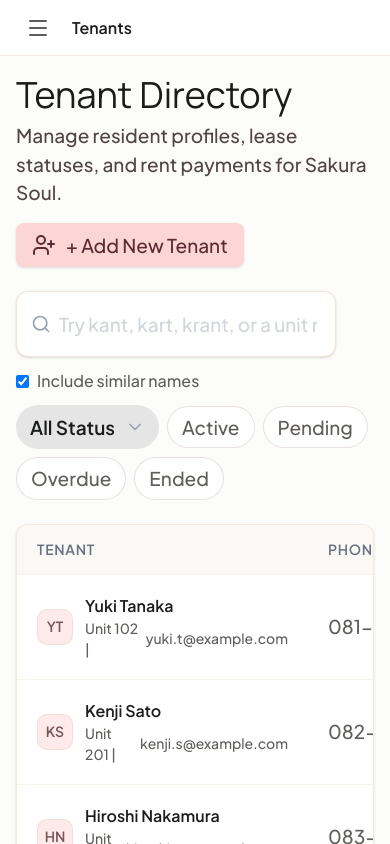
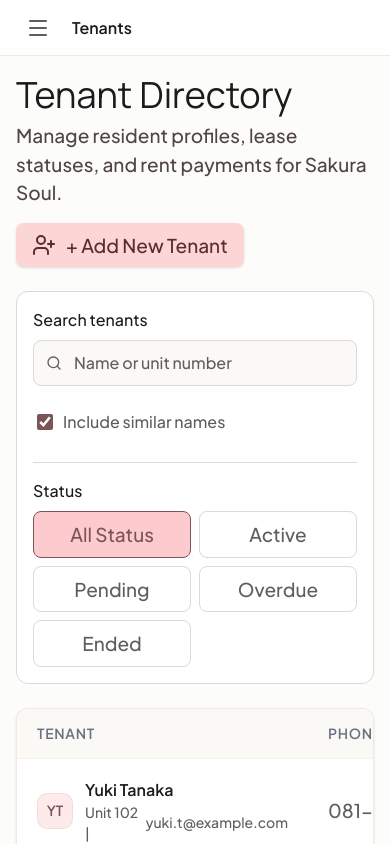
Before and after one commit to MUDST-2026-SakuraSoul-DevOps/MUDST-2026-SakuraSoul, a React (Vite) app in the folder frontend/: page /tenants in a window 390 px wide. Shown: the top 844 px of the page. Built offline with nearby package versions, Linux system fonts and the light colour scheme.

Commit message:
fix: organize tenant search and status filters into a responsive toolbar

```diff
--- a/frontend/src/pages/TenantsPage.tsx
+++ b/frontend/src/pages/TenantsPage.tsx
@@ -1,5 +1,5 @@
 import { useEffect, useMemo, useState } from 'react'
-import { UserPlus, Search, SquarePen, Trash2, ChevronDown, ChevronLeft, ChevronRight } from 'lucide-react'
+import { UserPlus, Search, SquarePen, Trash2, ChevronLeft, ChevronRight } from 'lucide-react'
 import { fetchLeases, fetchReceipts, fetchRooms, fetchTenants, searchTenants } from '../api/client'
 import type { Lease, Receipt, RoomSummary, Tenant, TenantMatch } from '../api/types'
 import { MATCH_RANK } from '../domain/tenantSearch'
@@ -227,41 +227,48 @@ export default function TenantsPage() {
         }
       />
 
-      <div className="flex flex-col gap-3 sm:flex-row sm:items-center sm:justify-between">
-        <label className="relative w-full max-w-xs sm:max-w-sm rounded-xl border border-honey-140/60 bg-white px-3.5 py-2.5 shadow-sm">
-          <Search className="ui-icon size-icon-inline absolute top-1/2 left-3.5 -translate-y-1/2 text-gray-400" aria-hidden="true" />
+      <section aria-label="Tenant search and filters" className="rounded-xl border border-card-border bg-white p-4 sm:p-5">
+        <div className="flex flex-col gap-3 lg:flex-row lg:items-end lg:gap-5">
+          <label className="flex min-w-0 flex-1 flex-col gap-2 text-sm font-medium text-ink">
+            Search tenants
+            <span className="relative flex items-center rounded-lg border border-card-border bg-page-bg focus-within:border-brand focus-within:ring-1 focus-within:ring-brand">
+              <Search className="pointer-events-none absolute left-3 size-4 text-ink-muted" aria-hidden="true" />
               <input
-            type="text"
+                type="search"
                 value={search}
                 onChange={(e) => handleSearchChange(e.target.value)}
-            placeholder="Try kant, kart, krant, or a unit number"
+                placeholder="Name or unit number"
                 aria-label="Search tenants by name or unit"
-            className="w-full bg-transparent pl-7 pr-1 text-sm text-ink outline-none placeholder:text-gray-300"
+                className="min-h-12 w-full min-w-0 rounded-lg bg-transparent py-2.5 pl-10 pr-3 text-ink outline-none placeholder:text-ink-muted"
               />
+            </span>
           </label>
-        <label className="flex items-center gap-2 text-sm text-ink-muted">
-          <input type="checkbox" checked={includeSimilar} onChange={(e) => setIncludeSimilar(e.target.checked)} />
+          <label className="flex min-h-12 cursor-pointer items-center gap-2.5 rounded-lg px-1 text-sm text-ink-muted lg:shrink-0">
+            <input className="size-4 shrink-0 accent-brand" type="checkbox" checked={includeSimilar} onChange={(e) => setIncludeSimilar(e.target.checked)} />
             Include similar names
           </label>
-        <div className="flex flex-wrap items-center gap-2">
+        </div>
+        <div className="mt-4 border-t border-card-border pt-4">
+          <p className="mb-2 text-sm font-medium text-ink">Status</p>
+          <div role="group" aria-label="Tenant status" className="grid grid-cols-2 gap-2 sm:grid-cols-5">
             {STATUS_FILTERS.map((option) => (
               <button
                 key={option.id}
                 type="button"
                 onClick={() => handleStatusFilterChange(option.id)}
                 aria-pressed={statusFilter === option.id}
-              className={`flex items-center gap-1.5 rounded-full px-3.5 py-1.5 text-xs font-medium transition-colors ${
+                className={`min-h-11 rounded-lg border px-3 py-2 text-sm font-medium transition-colors focus-visible:outline-2 focus-visible:outline-offset-2 focus-visible:outline-brand ${
                   statusFilter === option.id
-                  ? 'bg-sand-90 text-ink font-semibold'
-                  : 'border border-avatar-ring/50 bg-white text-ink-muted hover:bg-black/5'
+                    ? 'border-brand bg-accent-soft text-brand'
+                    : 'border-card-border bg-white text-ink-muted hover:border-brand hover:bg-page-bg'
                 }`}
               >
                 {option.label}
-              {option.id === 'ALL' && <ChevronDown className="ui-icon size-icon-inline text-gray-400" aria-hidden="true" />}
               </button>
             ))}
           </div>
         </div>
+      </section>
 
       {search.trim() !== '' && !directory.loading && (
         <p className="text-sm text-body-muted" role="status">
```
Lines whose indentation alone changed are shown as unchanged.
